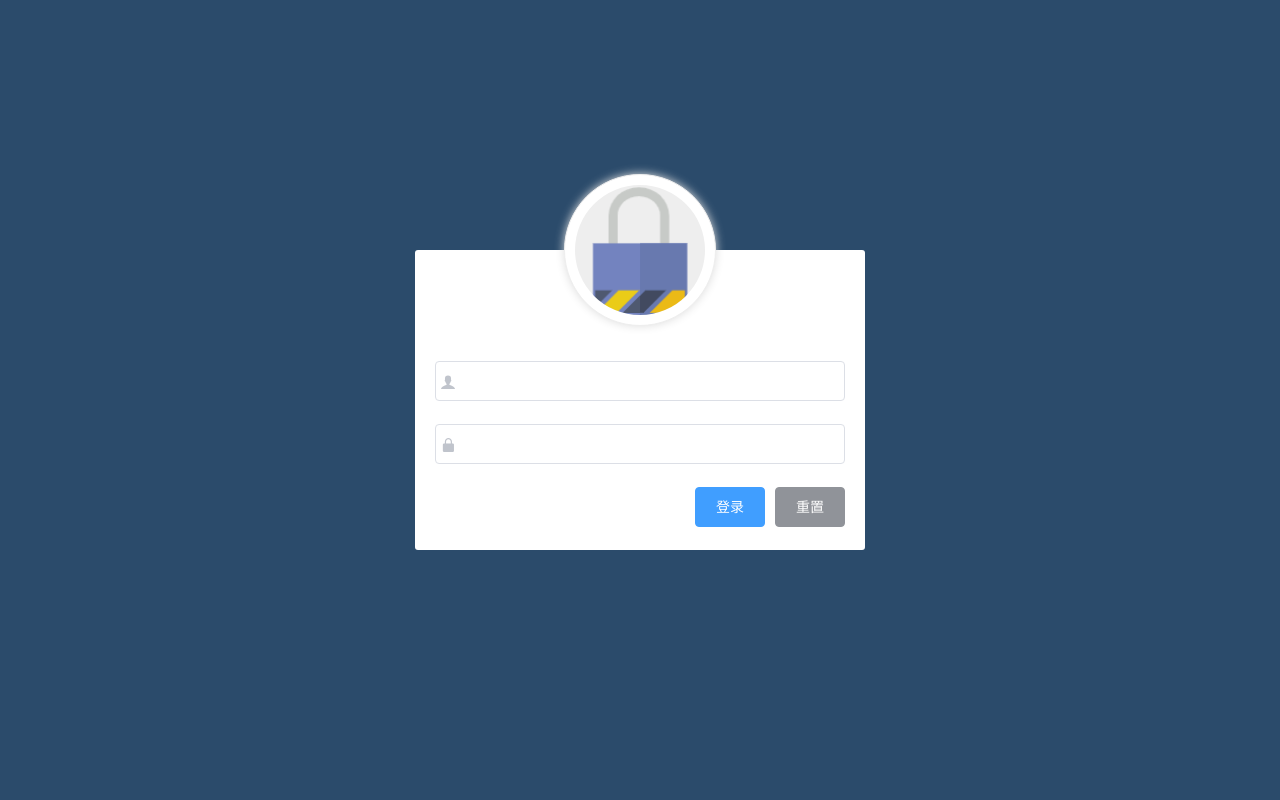
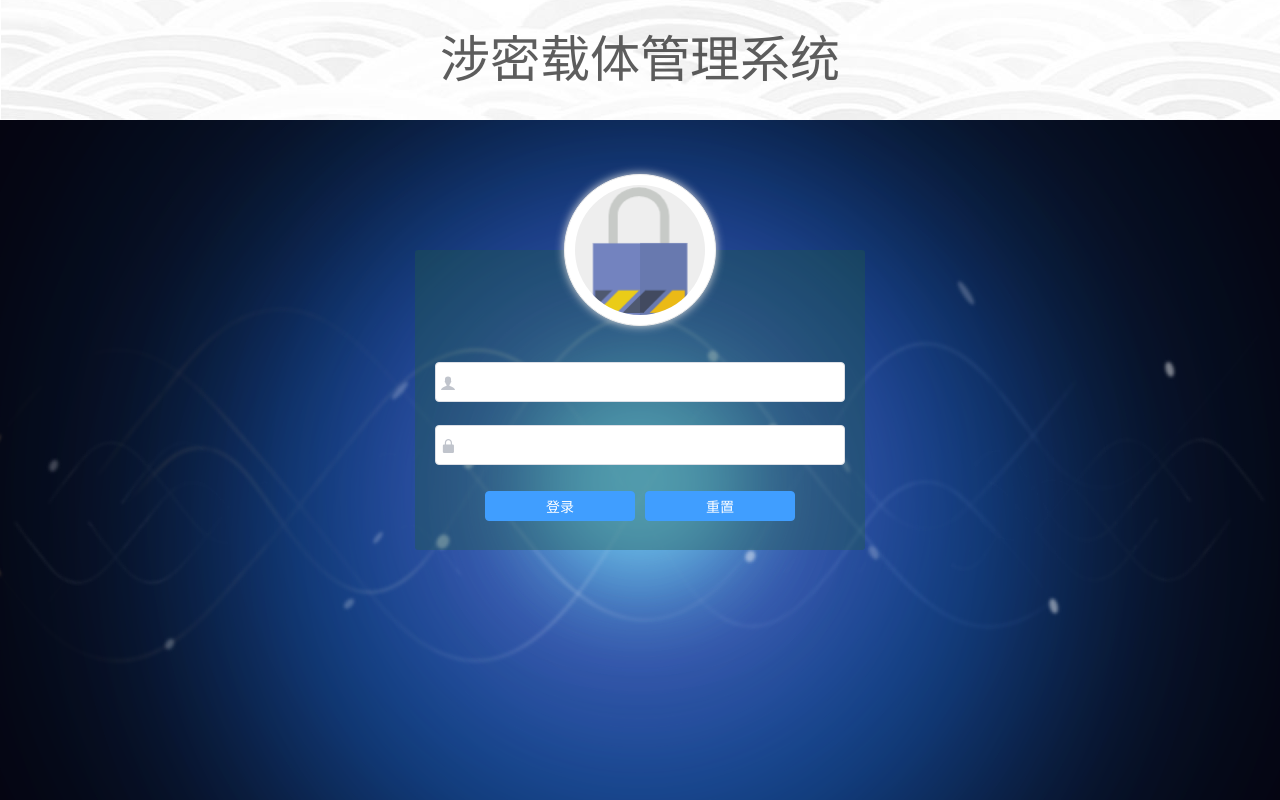
Before and after one commit to live00free/cwu_carrier, a Vue app: page /#/login in a window 1280 px wide. Built offline with nearby package versions, Linux system fonts and the light colour scheme; the HTML template or start-up script is replaced by a standard one.

Commit message:
登录页调整

```diff
--- a/src/components/Home.vue
+++ b/src/components/Home.vue
@@ -14,7 +14,7 @@
       <el-aside :width="isCollapse ? '64px' : '200px'">
         <div class="toggle-button" @click="toggleCollapse">|||</div>
         <!-- 侧边栏菜单区域 -->
-        <el-menu background-color="#333744" text-color="#fff" active-text-color="#409EFF" unique-opened :collapse="isCollapse" :collapse-transition="false" router :default-active="activePath">
+        <el-menu background-color="#bec6d0ba" text-color="#fff" active-text-color="#409EFF" unique-opened :collapse="isCollapse" :collapse-transition="false" router :default-active="activePath">
           <!-- 一级菜单 -->
           	<el-menu-item :index="menurouter.welcome">
         			<template slot="title">
@@ -91,7 +91,7 @@ export default {
 	height: 100%;
 }
 .el-header {
-	background-color: #373d41;
+	background-color: #459df5;
 	display: flex;
 	justify-content: space-between;
 	padding-left: 0;
@@ -108,7 +108,7 @@ export default {
 }
 
 .el-aside {
-	background-color: #333744;
+	background-color: #bec6d0ba;
 	.el-menu {
 		border-right: none;
 	}
@@ -124,7 +124,7 @@ export default {
 }
 
 .toggle-button {
-	background-color: #4a5064;
+	background-color: #105fa3c4;
 	font-size: 10px;
 	line-height: 24px;
 	color: #fff;
--- a/src/components/Login.vue
+++ b/src/components/Login.vue
@@ -1,5 +1,9 @@
 <template>
-	<div class="login_container">
+    <el-container>
+        <el-header height="120px">
+        	<span class="sys-title">涉密载体管理系统</span>
+        </el-header>
+        <el-main>
             <div class="login_box">
                 <div class="avatar_box">
                     <img src="../assets/logo.png" alt="">
@@ -12,14 +16,14 @@
                         <el-input v-model="loginForm.password" prefix-icon="iconfont icon-3702mima" type="password"></el-input>
                     </el-form-item>
                     <el-form-item class="btns">
-					<el-button type="primary" @click="login">登录</el-button>
-					<el-button type="info" @click="resetLoginForm">重置</el-button>
+                        <el-button type="primary" @click="login" >登录</el-button>
+                        <el-button type="primary" @click="resetLoginForm" >重置</el-button>
                     </el-form-item>
                 </el-form>
             </div>
-	</div>
+        </el-main>
+    </el-container>
 </template>
-
 <script>
 export default {
     data() {
@@ -50,11 +54,11 @@ export default {
                 if (!valid) return
                 //const { data: res } = await this.$http.post('login', this.loginForm)
                 // if (res.meta.status !== 200) return this.$message.error('登录失败！')
-		if(this.loginForm.username=='admin'&&this.loginForm.password=='admin123'){
-			window.sessionStorage.setItem('token',this.loginForm.username)
+                if (this.loginForm.username == 'admin' && this.loginForm.password == 'admin123') {
+                    window.sessionStorage.setItem('token', this.loginForm.username)
                     this.$message.success('登录成功')
                     this.$router.push('/home')
-		}else{
+                } else {
                     this.$message.error('登录失败！')
                 }
             })
@@ -62,16 +66,11 @@ export default {
     }
 }
 </script>
-
 <style lang="less" scoped>
-	.login_container{
-		background-color:#2b4b6b;
-		height:100%;
-	}
 .login_box {
     width: 450px;
     height: 300px;
-		background-color: #fff;
+    background-color: #20594461;
     border-radius: 3px;
     position: absolute;
     left: 50%;
@@ -89,6 +88,7 @@ export default {
         left: 50%;
         transform: translate(-50%, -50%);
         background-color: #fff;
+
         img {
             width: 100%;
             height: 100%;
@@ -108,6 +108,31 @@ export default {
 
 .btns {
     display: flex;
-		justify-content: flex-end;
+    justify-content: center;
+}
+
+.el-main {
+    background:url(../assets/login_bg.jpg);
+    height:100%;
+}
+
+.el-header {
+    background:url(../assets/topnav_bg.png);
+    line-height: 120px;
+   	text-align: center;
+}
+.el-container{
+	height:100%;
+}
+
+.el-button--primary {
+    height: 30px;
+    padding:0;
+    line-height: 30px;
+    width: 150px;
+  }
+  .sys-title{
+  	font-size:50px;
+  	color:#151515B0;
   }
 </style>
```
Also changed, not shown: src/assets/login_bg.jpg (added), src/assets/topnav_bg.png (added). Lines whose indentation alone changed are shown as unchanged.
